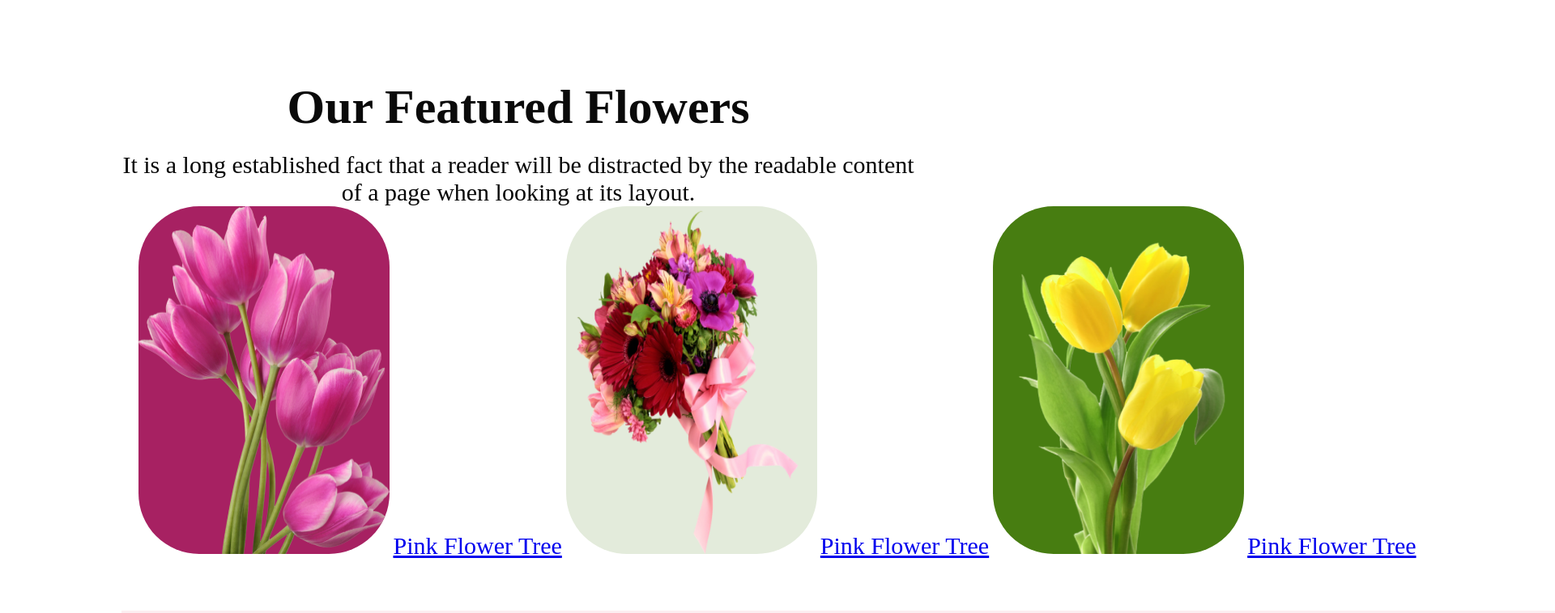
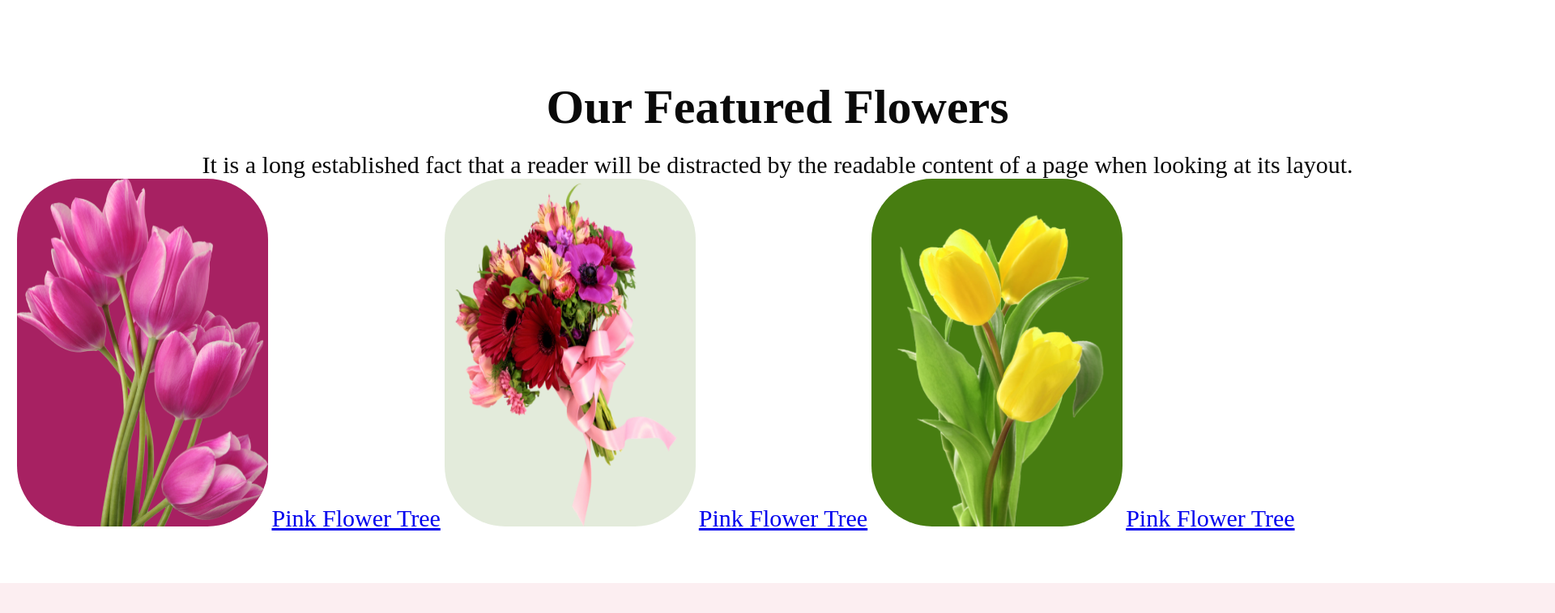
Before and after one commit to Ziaul99/fantastic-flower-shop, a plain HTML site: page index.html in a window 1280 px wide. Shown: the part 852-1610 px from the top of the page at 81% size, 1920 px wide, since content can reach past the window. Drawn offline with Linux system fonts and the light colour scheme.

Commit message:
Final time as no enough charge in Laptop

```diff
--- a/style.css
+++ b/style.css
@@ -65,8 +65,10 @@
 
 .feature {
     display: block;
-    margin-left: 150px;
-    margin-right: 150px;
+    height: 70vh;
+    width: 1920px;
+    /* margin-left: 150px;
+    margin-right: 150px; */
 }
 
 .flower-2 {
```
